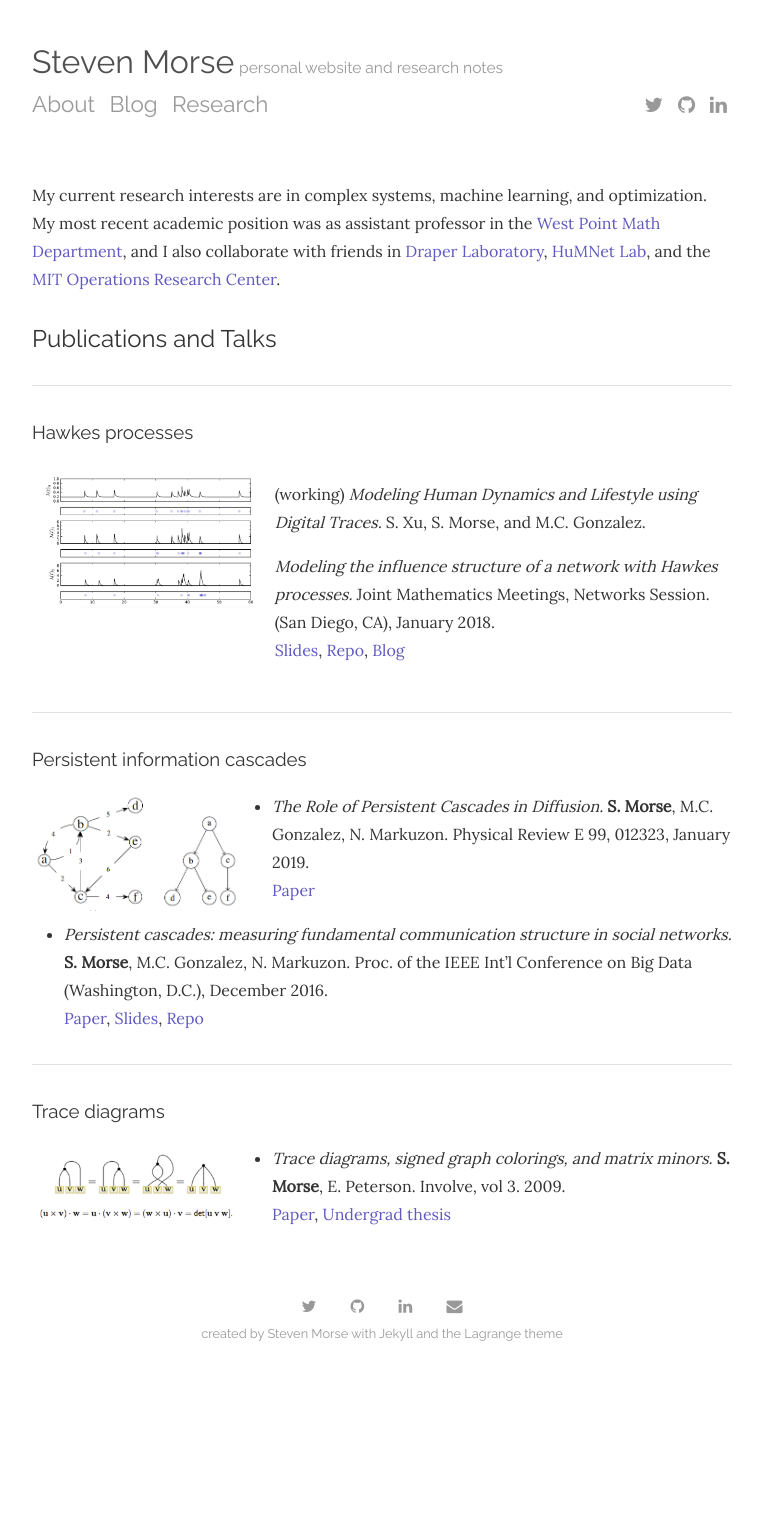
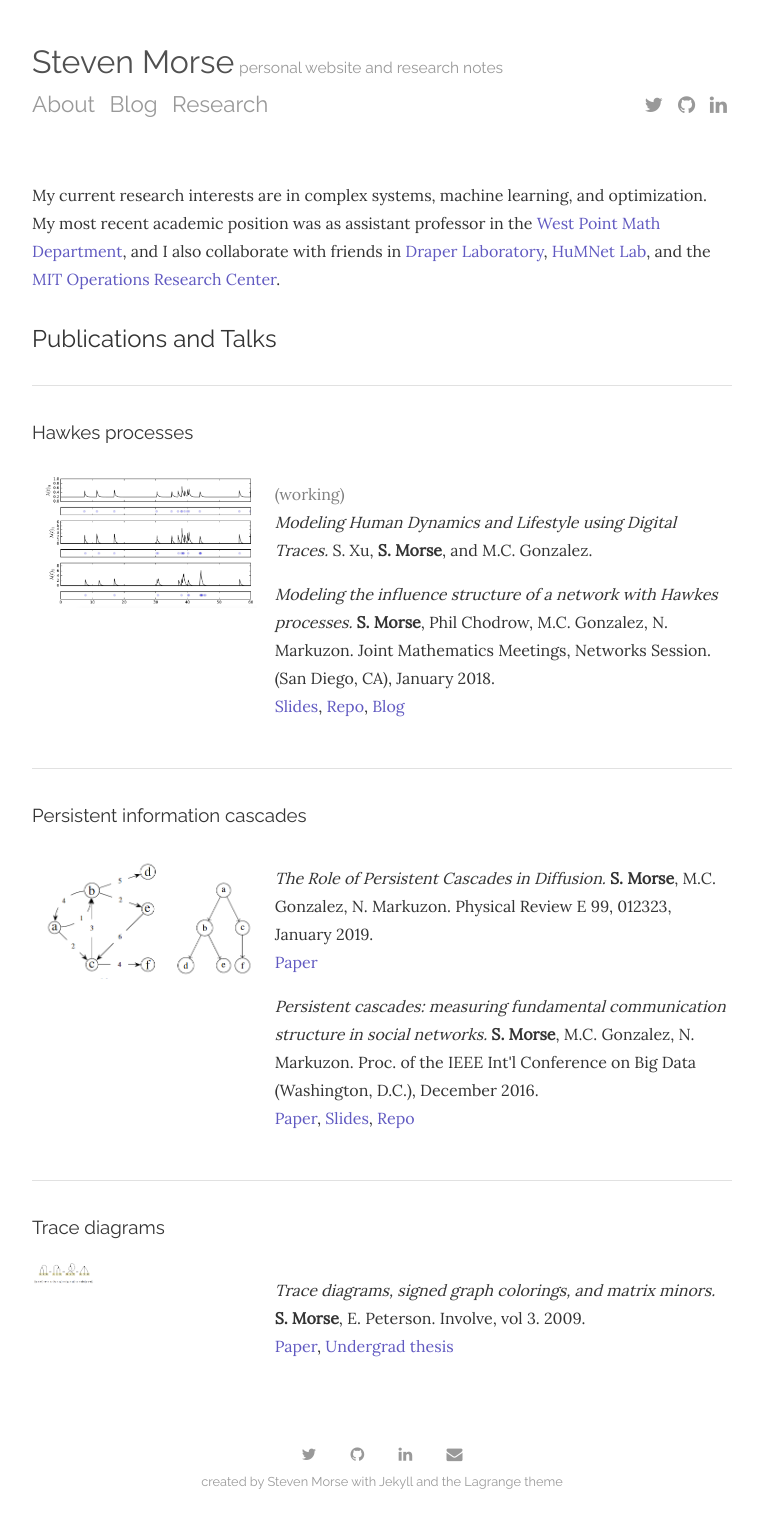
Before and after one commit to stmorse/stmorse.github.io, a Jekyll site: the page built from research.md, in a window 1280 px wide. Shown: the whole page, without its empty margins (258-1021 px from the left). Built offline with Jekyll 4.4.1, drawn with Linux system fonts in a browser that asks for light colours; nearby versions of some CDN libraries; before the commit the page ends 1380 px from its top, so only the background shows below that.

Commit message:
full skeleton

```diff
--- a/research.md
+++ b/research.md
@@ -17,9 +17,9 @@ My current research interests are in complex systems, machine learning, and opti
         <img style="padding: 10px; float: center;" width="100%" src="{{ site.baseurl }}/images/example_multivar.png" alt="hawkes">
     </div>
     <div class="eight columns">
-        <p>(working) <i>Modeling Human Dynamics and Lifestyle using Digital Traces.</i> S. Xu, S. Morse, and M.C. Gonzalez.</p>
+        <p><div style="color: gray">(working)</div> <i>Modeling Human Dynamics and Lifestyle using Digital Traces.</i> S. Xu, <b>S. Morse</b>, and M.C. Gonzalez.</p>
 
-        <p><i>Modeling the influence structure of a network with Hawkes processes.</i> Joint Mathematics Meetings, Networks Session.  (San Diego, CA), January 2018. <br/>
+        <p><i>Modeling the influence structure of a network with Hawkes processes.</i> <b>S. Morse</b>, Phil Chodrow, M.C. Gonzalez, N. Markuzon.  Joint Mathematics Meetings, Networks Session.  (San Diego, CA), January 2018. <br/>
         <a href="{{ site.baseurl }}/docs/JMM18_slides.pdf">Slides</a>,  <a href="https://github.com/stmorse/hawkes">Repo</a>,
         <a href="https://stmorse.github.io/journal/Hawkes-python.html">Blog</a></p>
     </div>
@@ -29,20 +29,30 @@ My current research interests are in complex systems, machine learning, and opti
 
 ### Persistent information cascades
 
-<img style="padding: 0 30px 0 0; float: left;" width="30%" src="{{ site.baseurl }}/images/persistent.png" alt="persistent cascades">
+<div class="row">
+    <div class="four columns">
+        <img style="padding: 10px; float: center;" width="100%" src="{{ site.baseurl }}/images/persistent.png" alt="persistent cascades">
+    </div>
+    <div class="eight columns">
+        <p><i>The Role of Persistent Cascades in Diffusion.</i>  <b>S. Morse</b>, M.C. Gonzalez, N. Markuzon.  Physical Review E 99, 012323, January 2019. <br/>
+        <a href="{{ site.baseurl }}/docs/BigD348.pdf">Paper</a></p>
 
-- *The Role of Persistent Cascades in Diffusion.*  **S. Morse**, M.C. Gonzalez, N. Markuzon.  Physical Review E 99, 012323, January 2019. <br/>
-<a href="{{ site.baseurl }}/docs/BigD348.pdf">Paper</a>
-
-- *Persistent cascades: measuring fundamental communication structure in social networks.* **S. Morse**, M.C. Gonzalez, N. Markuzon.  Proc. of the IEEE Int'l Conference on Big Data (Washington, D.C.), December 2016. <br/>
-<a href="{{ site.baseurl }}/docs/BigD348.pdf">Paper</a>, <a href="{{ site.baseurl }}/docs/persistent-cascades-ieee.pdf">Slides</a>, <a href="https://github.com/stmorse/cascades">Repo</a>
+        <p><i>Persistent cascades: measuring fundamental communication structure in social networks.</i> <b>S. Morse</b>, M.C. Gonzalez, N. Markuzon.  Proc. of the IEEE Int'l Conference on Big Data (Washington, D.C.), December 2016. <br/>
+        <a href="{{ site.baseurl }}/docs/BigD348.pdf">Paper</a>, <a href="{{ site.baseurl }}/docs/persistent-cascades-ieee.pdf">Slides</a>, <a href="https://github.com/stmorse/cascades">Repo</a></p>
+    </div>
+</div>
 
 
 <hr>
 
 ### Trace diagrams
 
-<img style="padding: 0 30px 0 0; float: left;" width="30%" src="{{ site.baseurl }}/images/diagrams.png" alt="trace diagrams">
-
-- *Trace diagrams, signed graph colorings, and matrix minors.* **S. Morse**, E. Peterson. Involve, vol 3. 2009. <br/>
-<a href="{{ site.baseurl }}/docs/tracediagrams.pdf">Paper</a>, <a href="{{ site.baseurl }}/docs/mainthesis.pdf">Undergrad thesis</a>
+<div class="row">
+    <div class="four columns">
+        <img style="padding: 0 30px 0 0; float: left;" width="30%" src="{{ site.baseurl }}/images/diagrams.png" alt="trace diagrams">
+    </div>
+    <div class="eight columns">
+        <p> <i>Trace diagrams, signed graph colorings, and matrix minors.</i> <b>S. Morse</b>, E. Peterson. Involve, vol 3. 2009. <br/>
+        <a href="{{ site.baseurl }}/docs/tracediagrams.pdf">Paper</a>, <a href="{{ site.baseurl }}/docs/mainthesis.pdf">Undergrad thesis</a></p>
+    </div>
+</div>
```
